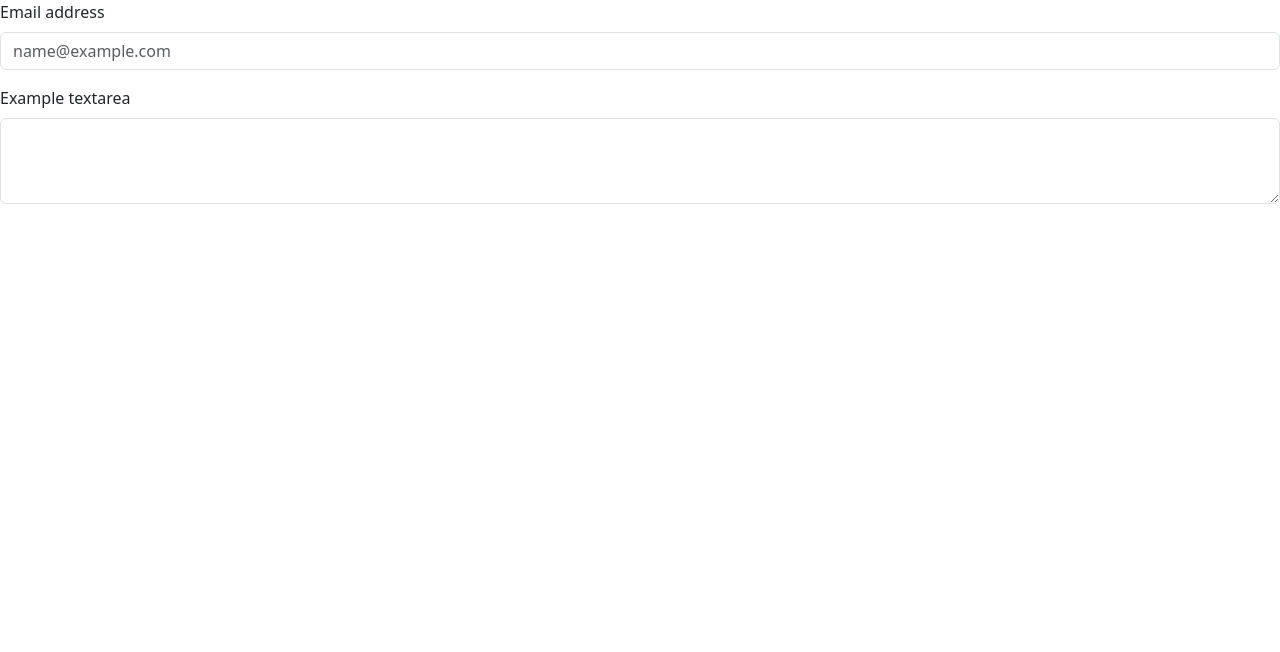
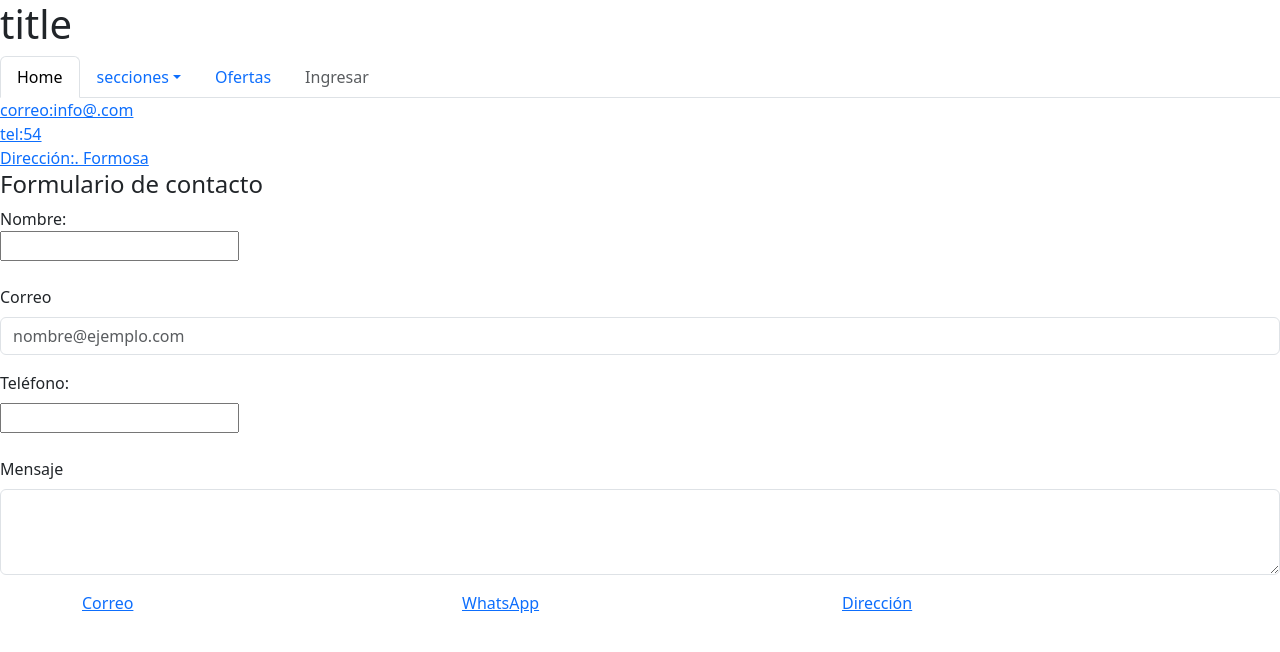
Before and after one commit to proyecto-TP1/paginaDeVentaOnline, a plain HTML site: page contact.html in a window 1280 px wide. Drawn offline with nearby package versions, Linux system fonts and the light colour scheme.

Commit message:
se agrego formulario

```diff
--- a/contact.html
+++ b/contact.html
@@ -1,7 +1,7 @@
 <!doctype html>
 <html lang="en">
     <head>
-        <title>Title</title>
+        <title>title</title>
         <!-- Required meta tags -->
         <meta charset="utf-8" />
         <meta
@@ -20,19 +20,133 @@
 
     <body>
         <header>
+            <title>Title</title>
+            <!-- Required meta tags -->
+            <meta charset="utf-8" />
+            <meta
+                name="viewport"
+                content="width=device-width, initial-scale=1, shrink-to-fit=no"
+            />
+
+            <!-- Bootstrap CSS v5.2.1 -->
+            <link
+                href="https://cdn.jsdelivr.net/npm/bootstrap@5.3.2/dist/css/bootstrap.min.css"
+                rel="stylesheet"
+                integrity="sha384-T3c6CoIi6uLrA9TneNEoa7RxnatzjcDSCmG1MXxSR1GAsXEV/Dwwykc2MPK8M2HN"
+                crossorigin="anonymous"
+            />
+        </head>
+
+        <body>
+            <header>
+               <h1>title</h1>
+               <ul
+                class="nav nav-tabs"
+                id="navId"
+                role="tablist"
+               >
+                <li class="nav-item">
+                    <a
+                        href="#tab1Id"
+                        class="nav-link active"
+                        data-bs-toggle="tab"
+                        aria-current="page"
+                        >Home</a
+                    >
+                </li>
+                <li class="nav-item dropdown">
+                    <a
+                        class="nav-link dropdown-toggle"
+                        data-bs-toggle="dropdown"
+                        href="#"
+                        role="button"
+                        aria-haspopup="true"
+                        aria-expanded="false"
+                        >secciones</a
+                    >
+                    <div class="dropdown-menu">
+                        <a class="dropdown-item" href="#tab2Id">articulos para el hogar</a>
+                        <a class="dropdown-item" href="#tab3Id">electronica</a>
+                        <a class="dropdown-item" href="#tab4Id">televisores</a>
+                        <a class="dropdown-item" href="#tab5Id">computadoras</a>
+                        <a class="dropdown-item" href="#tab6Id">celulares</a>
+                        <div class="dropdown-divider"></div>
+                        <a class="dropdown-item" href="#tab7Id">contacto</a>
+
+                    </div>
+                </li>
+                <li class="nav-item" role="presentation">
+                    <a href="#tab5Id" class="nav-link" data-bs-toggle="tab"
+                        >Ofertas</a
+                    >
+                </li>
+                <li class="nav-item" role="presentation">
+                    <a href="#" class="nav-link disabled" data-bs-toggle="tab"
+                        >Ingresar</a
+                    >
+                </li>
+               </ul>
+
+               <!-- Tab panes -->
+               <div class="tab-content" id="myTabContent">
+                <div class="tab-pane fade show active" id="tab1Id" role="tabpanel">
+
+                </div>
+                <div class="tab-pane fade" id="tab2Id" role="tabpanel"></div>
+                <div class="tab-pane fade" id="tab3Id" role="tabpanel"></div>
+                <div class="tab-pane fade" id="tab4Id" role="tabpanel"></div>
+                <div class="tab-pane fade" id="tab5Id" role="tabpanel"></div>
+               </div>
+
+               <!-- (Optional) - Place this js code after initializing bootstrap.min.js or bootstrap.bundle.min.js -->
+               <script>
+                var triggerEl = document.querySelector("#navId a");
+                bootstrap.Tab.getInstance(triggerEl).show(); // Select tab by name
+               </script>
             <!-- place navbar here -->
         </header>
+        <Main>
+            <div class="conteiner">
+              <a href="">correo:info@.com</a> <br>
+              <a href="">tel:54</a> <br>
+              <a href="">Dirección:. Formosa</a>
+            </div>
+          </Main>
+        <h4>Formulario de contacto</h4>
         <div class="mb-3">
-            <label for="exampleFormControlInput1" class="form-label">Email address</label>
-            <input type="email" class="form-control" id="exampleFormControlInput1" placeholder="name@example.com">
+            <label for="nombre">Nombre:</label><br>
+            <input type="text" id="nombre" name="nombre" required><br><br>
+            <label for="exampleFormControlInput1" class="form-label">Correo</label>
+            <input type="email" class="form-control" id="exampleFormControlInput1" placeholder="nombre@ejemplo.com">
           </div>
+          <label for="exampleFormControlInput1" class="form-label">Teléfono:</label><br>
+          <input type="tel" id="telefono" name="telefono"><br><br>
           <div class="mb-3">
-            <label for="exampleFormControlTextarea1" class="form-label">Example textarea</label>
+            <label for="exampleFormControlTextarea1" class="form-label">Mensaje</label>
             <textarea class="form-control" id="exampleFormControlTextarea1" rows="3"></textarea>
           </div>
         <main></main>
-        <footer>
+        <footer class="pie de pagina">
             <!-- place footer here -->
+                <div class="container">
+                  <div class="row">
+                      <div class="col-md-4">
+                          <a href="mailto:tu_correo@example.com">
+                              <i class="bi bi-envelope"></i> Correo
+                          </a>
+                      </div>
+                      <div class="col-md-4">
+                          <a href="https://wa.me/tu_numero_de_telefono">
+                              <i class="bi bi-whatsapp"></i> WhatsApp
+                          </a>
+                      </div>
+                      <div class="col-md-4">
+                          <a href="https://maps.google.com/tu_direccion">
+                              <i class="bi bi-geo-alt"></i> Dirección
+                          </a>
+                      </div>
+                  </div>
+              </div>
         </footer>
         <!-- Bootstrap JavaScript Libraries -->
         <script
```
Also changed, not shown: index.html (+1 -8 lines).
